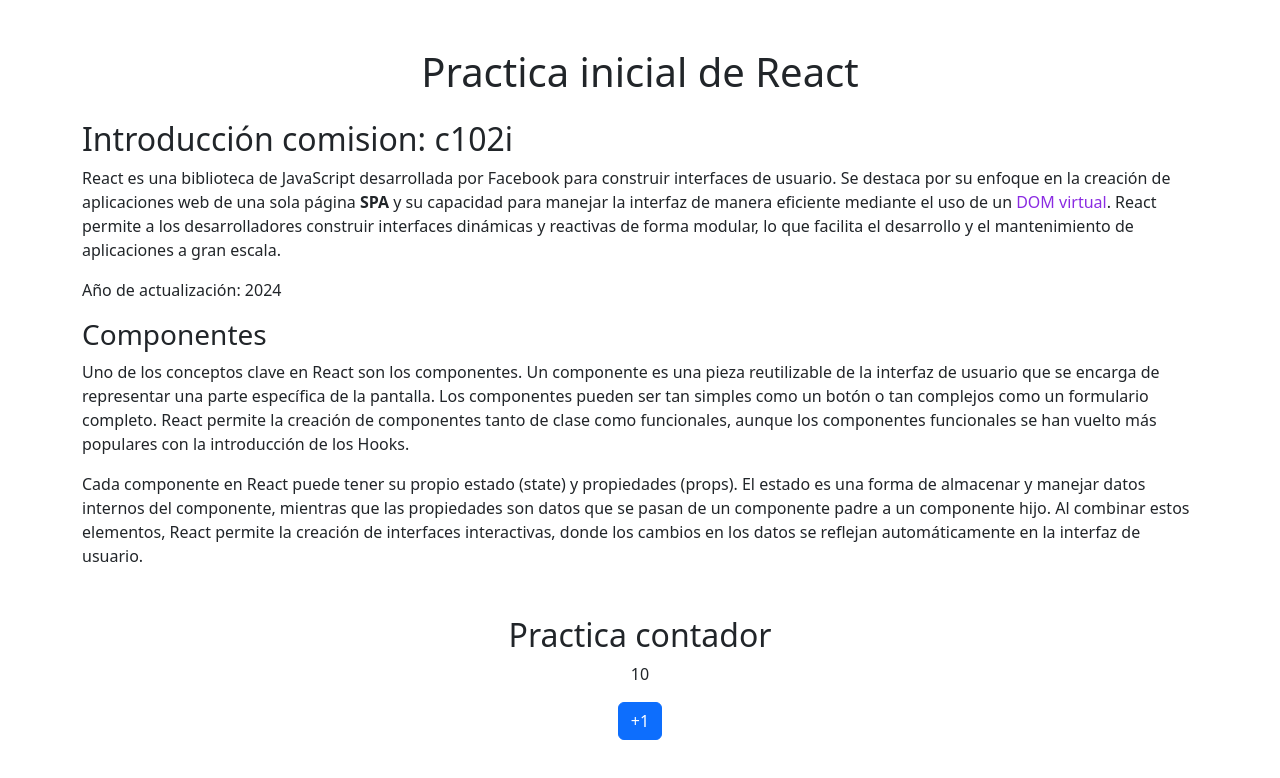
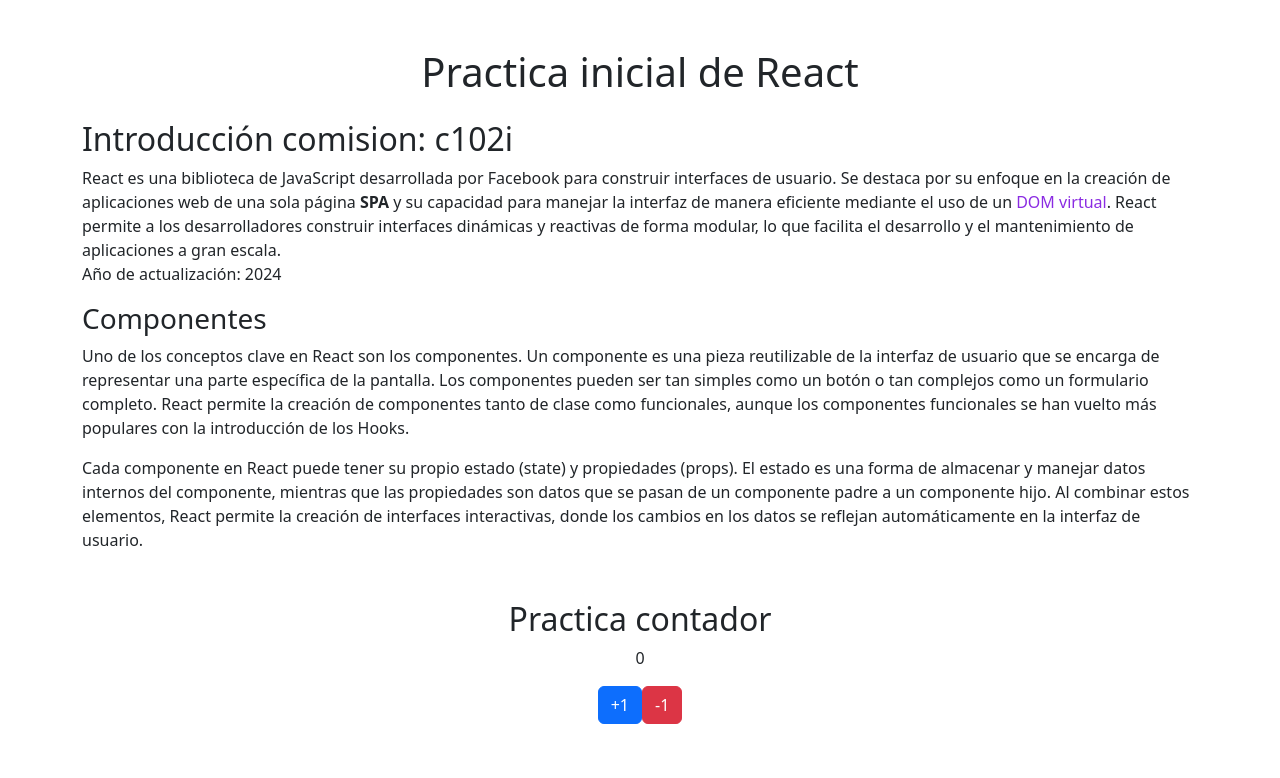
Before and after one commit to rollingcodeschool/practicaReact-c102i, a React (Vite) app: page / in a window 1280 px wide. Shown: the top 778 px of the page. Built offline with nearby package versions, Linux system fonts and the light colour scheme.

Commit message:
actualizamos el valor del estado numero para sumar y restar 1

```diff
--- a/src/components/Contador.jsx
+++ b/src/components/Contador.jsx
@@ -1,11 +1,32 @@
+import { useState } from "react";
+
 const Contador = () => {
-    return (
-        <section className="container text-center">
-            <h2>Practica contador</h2>
-            <p>10</p>
-            <button className="btn btn-primary">+1</button>
-        </section>
-    );
+  //aqui va la mayor parte de logica
+  const [numero, setNumero] = useState(0);
+//   const [frase, setFrase] = useState('');
+  // let numero = 0;
+
+  const sumar = () => {
+    //  numero++;
+    setNumero(numero + 1);
+    //  numero = numero +1
+  };
+  const restar = () => {
+    setNumero(numero - 1);
+  };
+
+  return (
+    <section className="container text-center">
+      <h2>Practica contador</h2>
+      <p>{numero}</p>
+      <button className="btn btn-primary" onClick={sumar}>
+        +1
+      </button>
+      <button className="btn btn-danger" onClick={restar}>
+        -1
+      </button>
+    </section>
+  );
 };
 
 export default Contador;
--- a/src/components/Informacion.jsx
+++ b/src/components/Informacion.jsx
@@ -4,8 +4,8 @@
     return (
         <article className="mt-4">
            <h2>Introducción comision: {comision}</h2>
-           <p>React es una biblioteca de JavaScript desarrollada por Facebook para construir interfaces de usuario. Se destaca por su enfoque en la creación de aplicaciones web de una sola página <b>SPA</b> y su capacidad para manejar la interfaz de manera eficiente mediante el uso de un <span className="palabraResaltada">DOM virtual</span>. React permite a los desarrolladores construir interfaces dinámicas y reactivas de forma modular, lo que facilita el desarrollo y el mantenimiento de aplicaciones a gran escala.</p>
-           <p>Año de actualización: {anioActual}</p>
+           <p>React es una biblioteca de JavaScript desarrollada por Facebook para construir interfaces de usuario. Se destaca por su enfoque en la creación de aplicaciones web de una sola página <b>SPA</b> y su capacidad para manejar la interfaz de manera eficiente mediante el uso de un <span className="palabraResaltada">DOM virtual</span>. React permite a los desarrolladores construir interfaces dinámicas y reactivas de forma modular, lo que facilita el desarrollo y el mantenimiento de aplicaciones a gran escala.<br/> Año de actualización: {anioActual}</p>
+
            <Teoria></Teoria>
         </article>
     );
```
